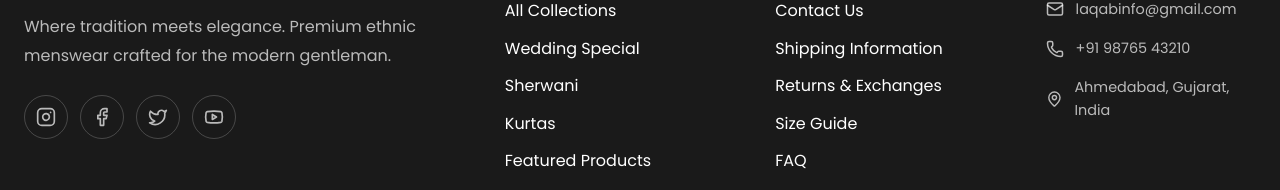
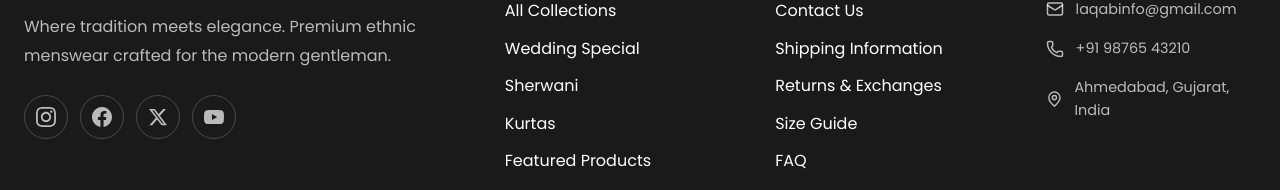
Before and after one commit to kaifashraff/laqab-v2, a Next.js app: page /account in a window 1280 px wide. Shown: the part 596-786 px from the top of the page. Built offline with nearby package versions, Linux system fonts and the light colour scheme.

Commit message:
Fix build errors and viewport warnings
- Fix Facebook/Instagram/Twitter/Youtube icons with SVG
- Fix openCart and toggleWishlist imports in uiSlice
- Add cartOpen and wishlistOpen state to UI slice
- Fix import aliases in page components

```diff
--- a/app/page.tsx
+++ b/app/page.tsx
@@ -6,7 +6,7 @@
 import { useDispatch } from 'react-redux';
 import { addToCart } from '@/lib/cartSlice';
 import { addToWishlist } from '@/lib/wishlistSlice';
-import { openCart } from '@/lib/uiSlice';
+import { openCart as openCartAction } from '@/lib/cartSlice';
 import { products, getFeaturedProducts, getTrendingProducts } from '@/data/products';
 import { collections, getFeaturedCollections } from '@/data/collections';
 import { Star, Heart, ShoppingBag, ArrowRight, Truck, Shield, RotateCcw, Award } from 'lucide-react';
@@ -171,7 +171,7 @@
                           selectedSize: product.sizes[0],
                           selectedColor: product.colors[0].name,
                         }));
-                        dispatch(openCart());
+                        dispatch(openCartAction());
                       }}
                       title="Add to Cart"
                     >
@@ -255,7 +255,7 @@
                           selectedSize: product.sizes[0],
                           selectedColor: product.colors[0].name,
                         }));
-                        dispatch(openCart());
+                        dispatch(openCartAction());
                       }}
                     >
                       <ShoppingBag size={20} />
--- a/app/products/page.tsx
+++ b/app/products/page.tsx
@@ -7,7 +7,7 @@
 import { useDispatch } from 'react-redux';
 import { addToCart } from '@/lib/cartSlice';
 import { addToWishlist } from '@/lib/wishlistSlice';
-import { openCart } from '@/lib/uiSlice';
+import { openCart as openCartAction } from '@/lib/cartSlice';
 import { products, getProductsByCollection, getProductsByCategory, getFeaturedProducts } from '@/data/products';
 import { collections } from '@/data/collections';
 import { Star, Heart, ShoppingBag, Filter, X, SlidersHorizontal } from 'lucide-react';
@@ -254,7 +254,7 @@
                               selectedSize: product.sizes[0],
                               selectedColor: product.colors[0].name,
                             }));
-                            dispatch(openCart());
+                            dispatch(openCartAction());
                           }}
                         >
                           <ShoppingBag size={20} />
--- a/components/layout/Footer.tsx
+++ b/components/layout/Footer.tsx
@@ -2,7 +2,7 @@
 
 import Link from 'next/link';
 import { useState } from 'react';
-import { Mail, Phone, MapPin, Instagram, Facebook, Twitter, Youtube } from 'lucide-react';
+import { Mail, Phone, MapPin } from 'lucide-react';
 
 export default function Footer() {
   const [email, setEmail] = useState('');
@@ -55,16 +55,16 @@
               </p>
               <div className="footer-social">
                 <a href="https://instagram.com" target="_blank" rel="noopener noreferrer" aria-label="Instagram">
-                  <Instagram size={20} />
+                  <svg viewBox="0 0 24 24" width="20" height="20" fill="currentColor"><path d="M12 2.163c3.204 0 3.584.012 4.85.07 3.252.148 4.771 1.691 4.919 4.919.058 1.265.069 1.645.069 4.849 0 3.205-.012 3.584-.069 4.849-.149 3.225-1.664 4.771-4.919 4.919-1.266.058-1.644.07-4.85.07-3.204 0-3.584-.012-4.849-.07-3.26-.149-4.771-1.699-4.919-4.92-.058-1.265-.07-1.644-.07-4.849 0-3.204.013-3.583.07-4.849.149-3.227 1.664-4.771 4.919-4.919 1.266-.057 1.645-.069 4.849-.069zm0-2.163c-3.259 0-3.667.014-4.947.072-4.358.2-6.78 2.618-6.98 6.98-.059 1.281-.073 1.689-.073 4.948 0 3.259.014 3.668.072 4.948.2 4.358 2.618 6.78 6.98 6.98 1.281.058 1.689.072 4.948.072 3.259 0 3.668-.014 4.948-.072 4.354-.2 6.782-2.618 6.979-6.98.059-1.28.073-1.689.073-4.948 0-3.259-.014-3.667-.072-4.947-.196-4.354-2.617-6.78-6.979-6.98-1.281-.059-1.69-.073-4.949-.073zm0 5.838c-3.403 0-6.162 2.759-6.162 6.162s2.759 6.163 6.162 6.163 6.162-2.759 6.162-6.163c0-3.403-2.759-6.162-6.162-6.162zm0 10.162c-2.209 0-4-1.79-4-4 0-2.209 1.791-4 4-4s4 1.791 4 4c0 2.21-1.791 4-4 4zm6.406-11.845c-.796 0-1.441.645-1.441 1.44s.645 1.44 1.441 1.44c.795 0 1.439-.645 1.439-1.44s-.644-1.44-1.439-1.44z"/></svg>
                 </a>
                 <a href="https://facebook.com" target="_blank" rel="noopener noreferrer" aria-label="Facebook">
-                  <Facebook size={20} />
+                  <svg viewBox="0 0 24 24" width="20" height="20" fill="currentColor"><path d="M24 12.073c0-6.627-5.373-12-12-12s-12 5.373-12 12c0 5.99 4.388 10.954 10.125 11.854v-8.385H7.078v-3.47h3.047V9.43c0-3.007 1.792-4.669 4.533-4.669 1.312 0 2.686.235 2.686.235v2.953H15.83c-1.491 0-1.956.925-1.956 1.874v2.25h3.328l-.532 3.47h-2.796v8.385C19.612 23.027 24 18.062 24 12.073z"/></svg>
                 </a>
                 <a href="https://twitter.com" target="_blank" rel="noopener noreferrer" aria-label="Twitter">
-                  <Twitter size={20} />
+                  <svg viewBox="0 0 24 24" width="20" height="20" fill="currentColor"><path d="M18.244 2.25h3.308l-7.227 8.26 8.502 11.24H16.17l-5.214-6.817L4.99 21.75H1.68l7.73-8.835L1.254 2.25H8.08l4.713 6.231zm-1.161 17.52h1.833L7.084 4.126H5.117z"/></svg>
                 </a>
                 <a href="https://youtube.com" target="_blank" rel="noopener noreferrer" aria-label="YouTube">
-                  <Youtube size={20} />
+                  <svg viewBox="0 0 24 24" width="20" height="20" fill="currentColor"><path d="M23.498 6.186a3.016 3.016 0 0 0-2.122-2.136C19.505 3.545 12 3.545 12 3.545s-7.505 0-9.377.505A3.017 3.017 0 0 0 .502 6.186C0 8.07 0 12 0 12s0 3.93.502 5.814a3.016 3.016 0 0 0 2.122 2.136c1.871.505 9.376.505 9.376.505s7.505 0 9.377-.505a3.015 3.015 0 0 0 2.122-2.136C24 15.93 24 12 24 12s0-3.93-.502-5.814zM9.545 15.568V8.432L15.818 12l-6.273 3.568z"/></svg>
                 </a>
               </div>
             </div>
--- a/components/layout/Navbar.tsx
+++ b/components/layout/Navbar.tsx
@@ -4,7 +4,8 @@
 import Link from 'next/link';
 import { useSelector, useDispatch } from 'react-redux';
 import { RootState } from '@/lib/store';
-import { openCart, toggleWishlist, toggleSearch } from '@/lib/uiSlice';
+import { toggleWishlist, toggleSearch, openCart } from '@/lib/uiSlice';
+import { openCart as openCartAction } from '@/lib/cartSlice';
 import { toggleMobileMenu } from '@/lib/uiSlice';
 import { ShoppingBag, Heart, Search, Menu, X, User } from 'lucide-react';
 
@@ -114,7 +115,7 @@
 
               <button
                 className="navbar-action hide-mobile"
-                onClick={() => dispatch(openCart())}
+                onClick={() => dispatch(openCartAction())}
                 aria-label="Cart"
               >
                 <ShoppingBag size={20} />
--- a/lib/uiSlice.ts
+++ b/lib/uiSlice.ts
@@ -13,6 +13,8 @@
   searchQuery: string;
   isSearchOpen: boolean;
   mobileMenuOpen: boolean;
+  cartOpen: boolean;
+  wishlistOpen: boolean;
   recentlyViewed: string[];
   notifications: Notification[];
 }
@@ -35,6 +37,8 @@
   searchQuery: '',
   isSearchOpen: false,
   mobileMenuOpen: false,
+  cartOpen: false,
+  wishlistOpen: false,
   recentlyViewed: [],
   notifications: [],
 };
@@ -80,6 +84,18 @@
       state.mobileMenuOpen = false;
     },
 
+    openCart: (state) => {
+      state.cartOpen = true;
+    },
+
+    closeCart: (state) => {
+      state.cartOpen = false;
+    },
+
+    toggleWishlist: (state) => {
+      state.wishlistOpen = !state.wishlistOpen;
+    },
+
     addToRecentlyViewed: (state, action: PayloadAction<string>) => {
       const productId = action.payload;
       state.recentlyViewed = state.recentlyViewed.filter((id) => id !== productId);
@@ -113,6 +129,9 @@
   toggleSearch,
   toggleMobileMenu,
   closeMobileMenu,
+  openCart,
+  closeCart,
+  toggleWishlist,
   addToRecentlyViewed,
   addNotification,
   removeNotification,
```
